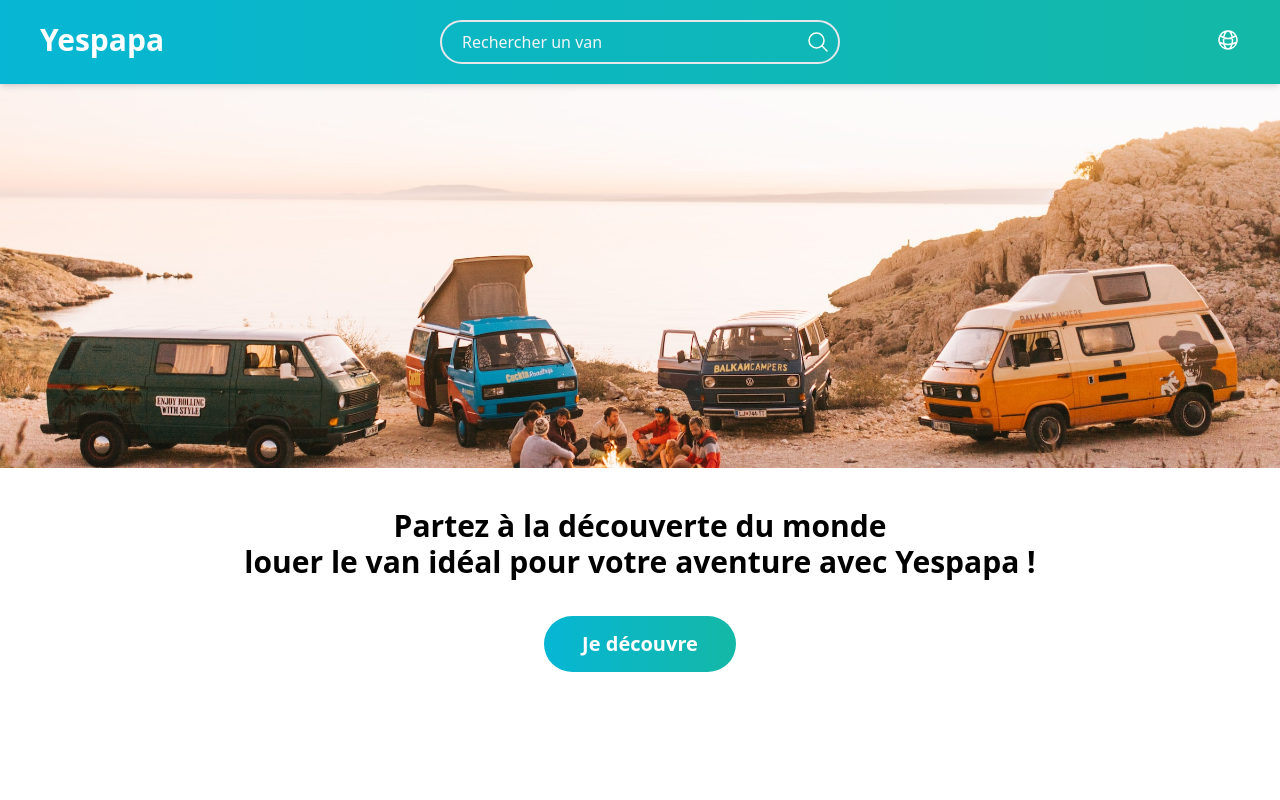
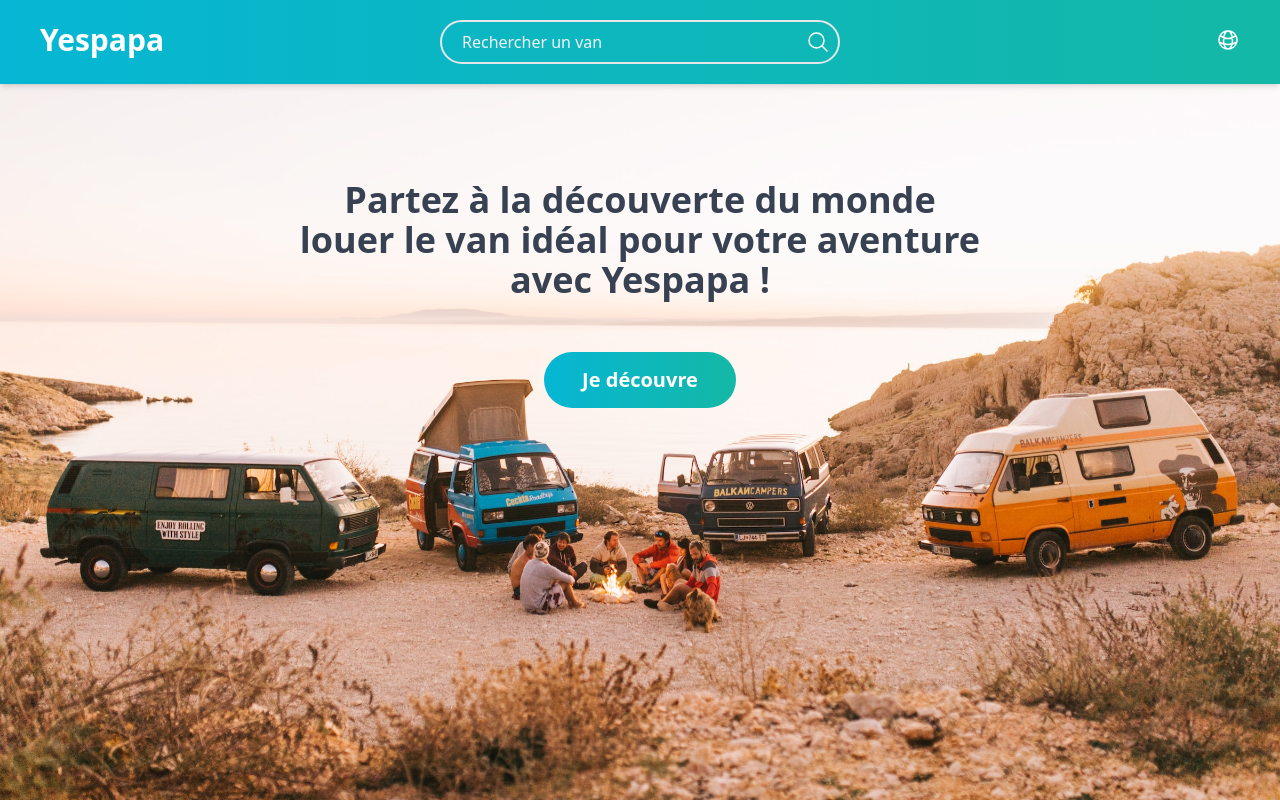
Before and after one commit to GeoLvl/atomic-nuxt-app, a Nuxt app: page / in a window 1280 px wide. Built offline with nearby package versions, Linux system fonts and the light colour scheme.

Commit message:
Modify home-banner full screen

```diff
--- a/components/Atoms/HomeBanner.vue
+++ b/components/Atoms/HomeBanner.vue
@@ -1,6 +1,6 @@
 <template>
     <div>
-        <img src="../../static/bg-van.jpeg" alt="Van life" class="object-cover w-full max-h-52 sm:max-h-72 md:max-h-96">
+        <img src="../../static/bg-van.jpeg" alt="Van life" class="absolute top-0 left-0 object-cover w-full h-screen">
     </div>
 </template>
 
--- a/pages/index.vue
+++ b/pages/index.vue
@@ -2,10 +2,11 @@
   <div>
     <nav-header />
     <home-banner />
-    <div class="text-center p-10">
-      <h2 class="text-3xl font-bold mb-8">
+    <div class="absolute text-center m-auto w-full">
+      <h2 class="font-bold text-4xl text-gray-700 mt-16 md:mt-24 mb-12 px-10">
         Partez à la découverte du monde <br />
-        louer le van idéal pour votre aventure avec Yespapa !
+        louer le van idéal pour votre aventure<br/>
+        avec Yespapa !
       </h2>
       <button-primary text="Je découvre" link="/vans" />
     </div>
```
